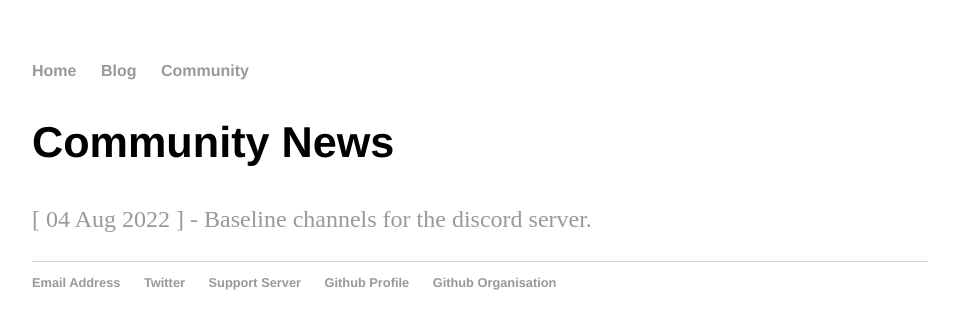
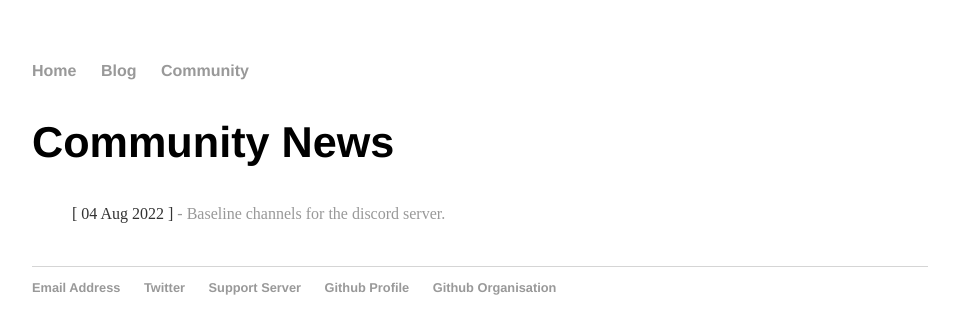
Before and after one commit to DamonTheBot/damonthebot.github.io, a Jekyll site: the page built from community/index.html, in a window 1280 px wide. Shown: the top 334 px of the page, without its empty margins (160-1119 px from the left). Built offline with Jekyll 4.4.1, drawn with Linux system fonts in a browser that asks for light colours.

Commit message:
Updated way to show ommunity news

```diff
--- a/community/index.html
+++ b/community/index.html
@@ -2,8 +2,10 @@
 layout: default
 title: Community News
 ---
+  <h2> {{ page.title }} </h2>
 
-{% for item in site.news %}
-  <h2> {{ page.title }} </h2>
-  <p><a href="{{item.url}}"> [ {{ item.date | date_to_string }} ] - {{ item.title }} </a></p>
-{% endfor %}
+  <ul class="posts">
+    {% for item in site.news %}
+      <li class="posts"> [ {{ item.date | date_to_string }} ] <a href="{{item.url}}">- {{ item.title }} </a></li>
+    {% endfor %}
+  </ul>
```
